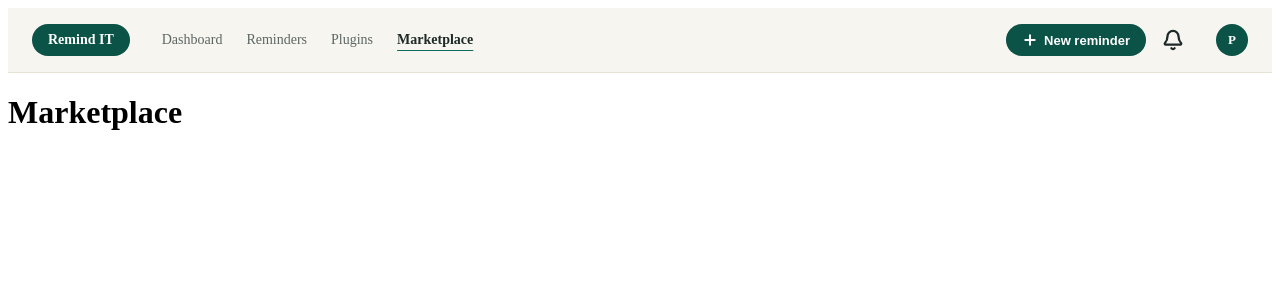
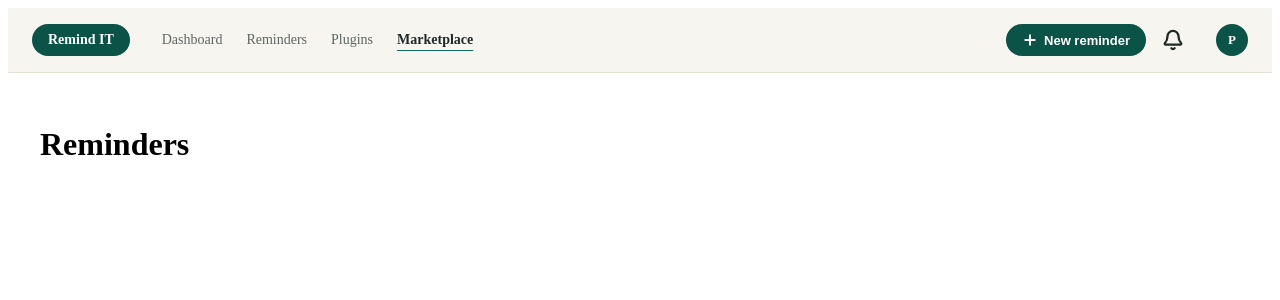
Before and after one commit to Pujithran/Remind-IT, a React (Vite) app: page /marketplace in a window 1280 px wide. Shown: the top 300 px of the page. Built offline with nearby package versions, Linux system fonts and the light colour scheme.

Commit message:
Add routes and placeholder pages

```diff
--- a/src/pages/Marketplace.jsx
+++ b/src/pages/Marketplace.jsx
@@ -1,3 +1,7 @@
 export default function Marketplace() {
-    return <h1>Marketplace</h1>
+    return (
+        <div className="page">
+            <h1>Reminders</h1>
+        </div>
+    );
 }
--- a/src/pages/Plugins.jsx
+++ b/src/pages/Plugins.jsx
@@ -1,3 +1,7 @@
 export default function Plugins() {
-    return <h1>Plugins</h1>
+    return (
+        <div className="page">
+            <h1>Plugins</h1>
+        </div>
+    );
 }
--- a/src/pages/Reminders.jsx
+++ b/src/pages/Reminders.jsx
@@ -1,3 +1,7 @@
 export default function Reminders() {
-    return <h1>Reminders</h1>
+    return (
+        <div className="page">
+            <h1>Reminders</h1>
+        </div>
+    );
 }
--- a/src/styles/tokens.css
+++ b/src/styles/tokens.css
@@ -6,3 +6,9 @@
     --rt-text: #1E2A28;
     --rt-muted: #5B6664;
 }
+
+.page {
+  max-width: 1200px;
+  margin: 0 auto;
+  padding: 32px 24px;
+}
```
